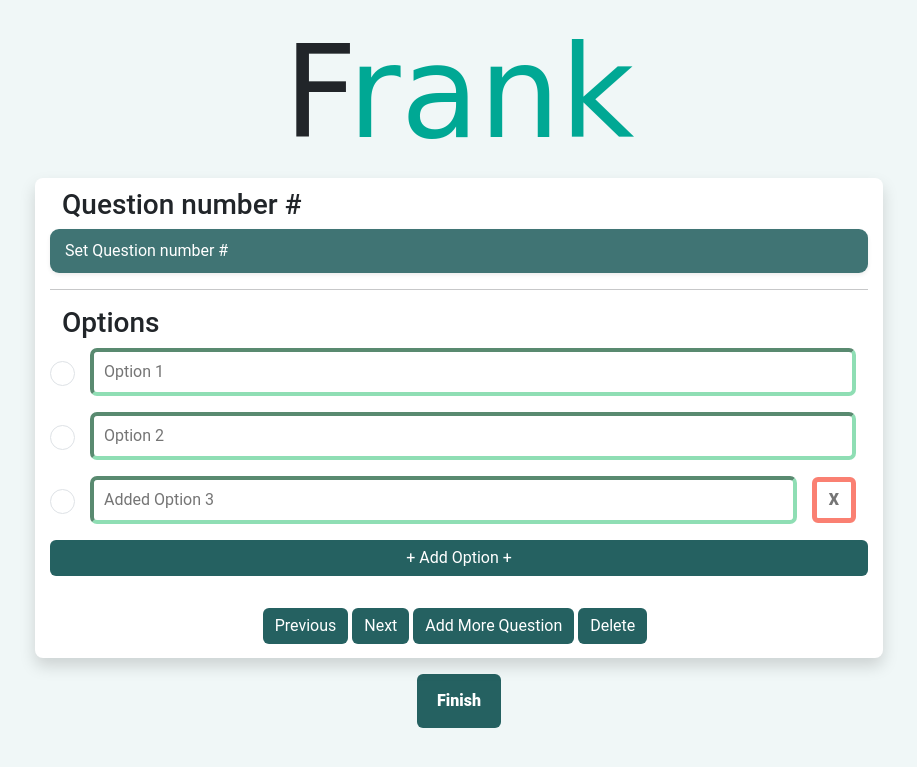
After one commit to seadawy/Frank, a PHP site: page /CreateQuiz.php in a window 1280 px wide. The commit adds this page. Shown: the top 767 px of the page, without its empty margins (181-1098 px from the left). Run offline with PHP 8.4, Linux system fonts and the light colour scheme; some web fonts are replaced.

Commit message:
create Quiz UI

```diff
--- /dev/null
+++ b/CreateQuiz.php
@@ -0,0 +1,51 @@
+<!DOCTYPE html>
+<html lang="en">
+
+<head>
+    <meta charset="UTF-8">
+    <meta name="viewport" content="width=device-width, initial-scale=1.0">
+    <title>Quiz</title>
+    <link rel="stylesheet" href="css/bootstrap.min.css">
+    <link rel="stylesheet" href="css/home.css">
+</head>
+
+<body>
+    <div class="container">
+        <h1 class="headline mt-3">F<span class="rank">rank</span></h1>
+        <div class="row SuperCard shadow">
+            <h3 class="title">Question number #</h3>
+            <input type="text" class="questionInput shadow-sm mb-3" placeholder="Set Question number #">
+            <hr>
+            <h3 class="title">Options</h3>
+            <div class="form-check optionGroup">
+                <input class="form-check-input" type="radio" name="flexRadioDefault">
+                <input type="text" class="optionInput" placeholder="Option 1">
+            </div>
+            <div class="form-check optionGroup">
+                <input class="form-check-input" type="radio" name="flexRadioDefault">
+                <input type="text" class="optionInput" placeholder="Option 2">
+            </div>
+            <div class="form-check optionGroup">
+                <input class="form-check-input" type="radio" name="flexRadioDefault">
+                <input type="text" class="optionInput" placeholder="Added Option 3">
+                <input type="button" class="btn cancel" value="X">
+            </div>
+            <input type="text" value="+ Add Option +" class="btn btn-primary">
+            <div class="superCardFooter">
+                <center>
+                    <input type="submit" value="Previous" class="btn btn-primary">
+                    <input type="submit" value="Next" class="btn btn-primary">
+                    <input type="submit" value="Add More Question" class="btn btn-primary">
+                    <input type="submit" value="Delete" class="btn btn-primary">
+                </center>
+            </div>
+        </div>
+        <center>
+            <input type="submit" value="Finish" class="btn btn-primary finish m-3">
+        </center>
+
+    </div>
+    </div>
+</body>
+
+</html>
--- a/css/home.css
+++ b/css/home.css
@@ -1,4 +1,11 @@
 @import url('https://fonts.googleapis.com/css2?family=Love+Ya+Like+A+Sister&display=swap');
+
+*,
+*::after,
+*::before,
+*::placeholder {
+    font-family: "Roboto", sans-serif;
+}
 
 body {
     background-color: #f0f7f7;
@@ -18,9 +25,8 @@ body {
 }
 
 .rank {
-    color: #40A2D8 !important;
+    color: #00a894 !important;
     font-family: "Love Ya Like A Sister", cursive;
-
 }
 
 .homeBtn {
@@ -30,6 +36,117 @@ body {
     border-radius: 8px;
 }
 
-td,th{
+td,
+th {
     text-align: center;
 }
+
+/* Create Quiz */
+
+.questionInput {
+    padding: 10px 15px;
+    border-radius: 9px;
+    border: 0;
+    background: rgba(37, 97, 97, 0.874);
+    color: white;
+}
+
+.questionInput::placeholder {
+    color: white;
+}
+
+.questionInput:focus-visible,
+.questionInput:focus {
+    outline: #f0f7f7;
+    transition: .4s;
+    background-color: rgb(58, 111, 79);
+}
+
+.optionInput {
+    width: -webkit-fill-available;
+    padding: 8px 10px;
+    border-radius: 7px;
+    border: 4px inset #8fdeb4 !important;
+}
+
+.optionInput:focus-visible,
+.optionInput:focus {
+    outline: #f0f7f7;
+    transition: .4s;
+    border: 4px inset rgba(41, 114, 114, 0.874) !important;
+    background-color: rgba(223, 249, 229, 0.777);
+}
+
+.form-check-input {
+    height: 25px;
+    width: 25px;
+    transition: .4s;
+}
+
+.form-check-input:checked {
+    background-color: #40bdaf;
+    border-color: #40bdaf;
+}
+
+.form-check-input:focus {
+    border-color: #86fed4;
+    outline: 0;
+    box-shadow: 0 0 0 0.25rem rgb(95 202 140 / 25%);
+}
+
+.optionGroup {
+    display: flex;
+    align-items: center;
+    flex-direction: row;
+    gap: 15px;
+    justify-content: center;
+    margin-bottom: 1em;
+}
+
+.cancel {
+    border: 5px solid salmon;
+    transition: .4s;
+    font-weight: 900;
+    color: #757575;
+}
+
+.cancel:hover {
+    background-color: salmon;
+    color: white;
+}
+
+.SuperCard {
+    border-radius: 8px;
+    margin: auto;
+    display: block !important;
+    background-color: white;
+    padding: 10px 15px;
+    height: 30rem;
+    max-width: 53em;
+    position: relative;
+}
+
+.superCardFooter {
+    position: absolute;
+    margin: 4px;
+    bottom: 5px;
+    right: 0px;
+}
+
+.superCardFooter .btn {
+    margin-bottom: 5px;
+}
+
+.btn-primary {
+    background-color: rgba(37, 97, 97, 1) !important;
+    border: 0;
+}
+
+.btn-primary:hover {
+    background-color: rgba(37, 97, 97, 0.634) !important;
+}
+
+.finish{
+    padding: 15px 20px;
+    font-weight: 900;
+}
```
